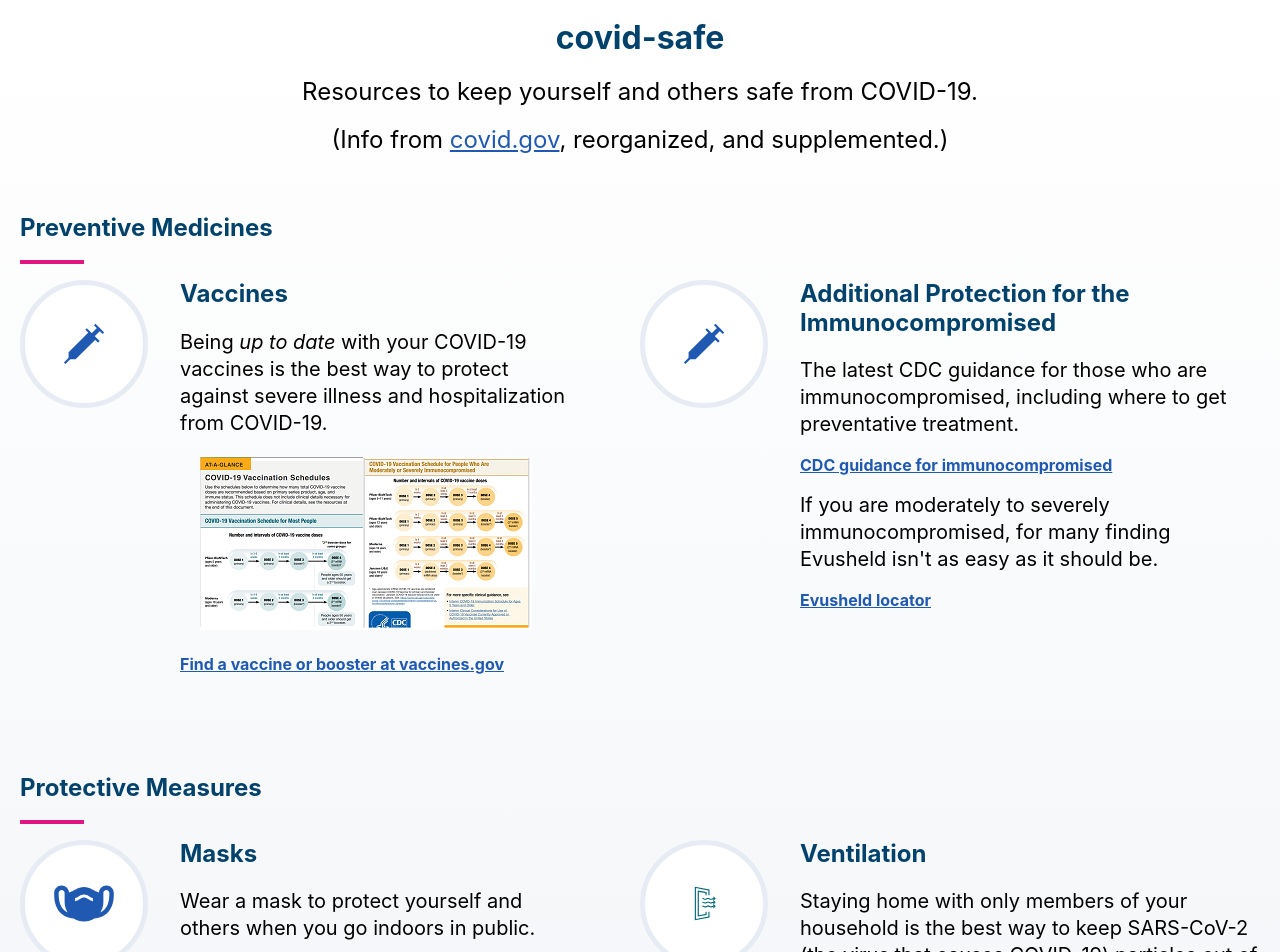
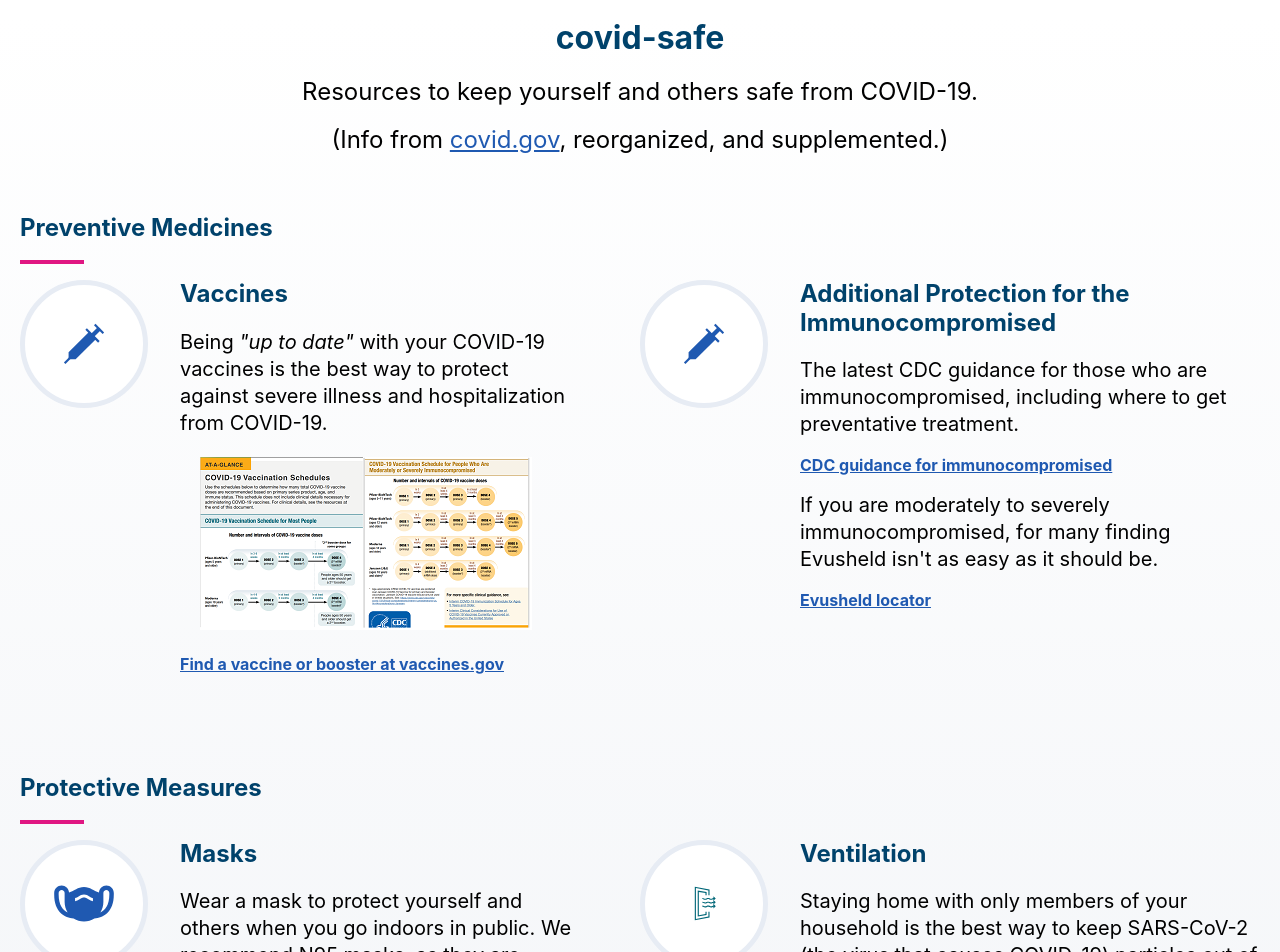
Before and after one commit to rrelyea/covid-safe, a React (Create React App) app: page / in a window 1280 px wide. Shown: the top 952 px of the page. Built offline with nearby package versions, Linux system fonts and the light colour scheme.

Commit message:
emphasize quality of N95 masks. Fixes #9

```diff
--- a/src/App.js
+++ b/src/App.js
@@ -31,7 +31,7 @@
                   </div>
                   <span>Vaccines</span>
                 </h3>
-                <p>Being <i>up to date</i> with your COVID-19 vaccines is the best way to protect against severe illness and hospitalization from COVID-&#8288;19.</p>
+                <p>Being <i>"up to date"</i> with your COVID-19 vaccines is the best way to protect against severe illness and hospitalization from COVID-&#8288;19.</p>
                 <p className='lt20 mt20'><a href="https://www.cdc.gov/vaccines/covid-19/downloads/COVID-19-vacc-schedule-at-a-glance-508.pdf"><img src={vaccineSchedule} alt="Image of CDC's At-a-Glance Vaccination Schedules Document" /></a></p>
                 <a href="https://vaccines.gov/search" rel="noopener">Find a vaccine or booster at vaccines.gov</a>
               </div>
@@ -72,7 +72,7 @@
                   </div>
                   <span>Masks</span>
                 </h3>
-                <p>Wear a mask to protect yourself and others when you go indoors in public.</p>
+                <p>Wear a mask to protect yourself and others when you go indoors in public. We recommend N95 masks, as they are much more protective.</p>
                 <p>Free N95 masks are available at many local pharmacies and healthcare providers. Check with stores in your area to see where you can find free masks.</p>
                 <a href="https://www.cdc.gov/coronavirus/2019-ncov/prevent-getting-sick/masks.html" rel="noopener">Learn more about masks and where to get them</a>
               </div>
```
